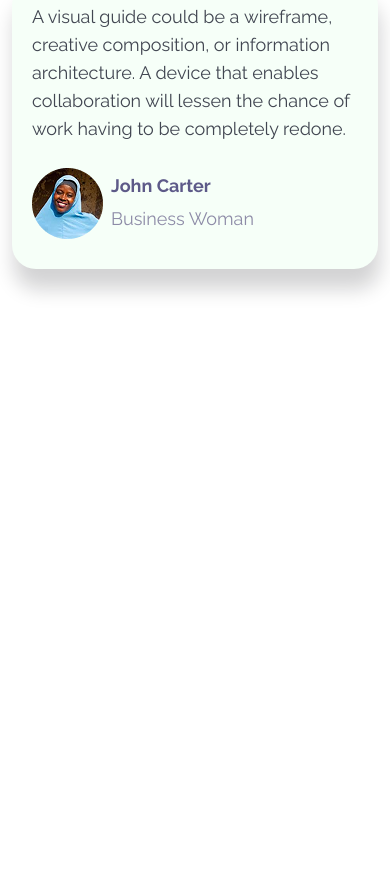
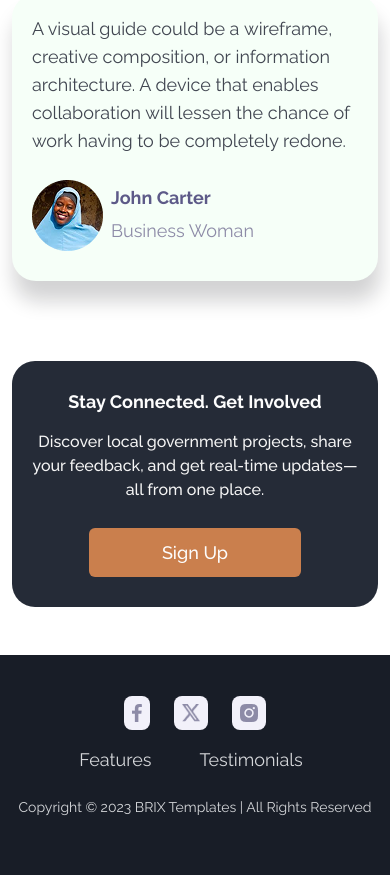
Before and after one commit to Eggys321/echo, a plain HTML site: page index.html in a window 390 px wide. Shown: the part 3431-4306 px from the top of the page. Before the commit the page ends 3748 px from the top, so only its background shows below. Drawn offline with nearby package versions, Linux system fonts and the light colour scheme.

Commit message:
feat:footer

```diff
--- a/index.html
+++ b/index.html
@@ -290,7 +290,7 @@
           <div class="py-5">
             <h4 class="py-3 text-center">PARTNERS</h4>
             <div
-              class="d-flex justify-content-between align-items-center flex-wrap gap-2 dd"
+              class="d-flex justify-content-between align-items-center flex-wrap gap-2"
             >
               <img
                 src="assets/justice-and-progess-img.png"
@@ -305,18 +305,24 @@
         </div>
       </section>
       <!-- section-4 -->
-      <section class="container">
+      <section class="container section-4">
         <h2 class="text-center">What People Say</h2>
         <div class="cards-wrapper my-5">
           <!-- div-1 -->
-          <div class="section-4-cards ">
+          <div class="section-4-cards">
             <p>
               A visual guide could be a wireframe, creative composition,
               or information architecture. A device that enables collaboration
               will lessen the chance of work having to be completely redone.
             </p>
-            <div class="d-flex align-items-center gap-2 section-4-cards-inner-div">
-              <img src="assets/john carter.png" alt="john carter" class="img-fluid"/>
+            <div
+              class="d-flex align-items-center gap-2 section-4-cards-inner-div"
+            >
+              <img
+                src="assets/john carter.png"
+                alt="john carter"
+                class="img-fluid"
+              />
               <div class="pt-3">
                 <h3>John Carter</h3>
                 <p>Business Woman</p>
@@ -324,14 +330,20 @@
             </div>
           </div>
           <!-- div-2 -->
-          <div class="section-4-cards ">
+          <div class="section-4-cards">
             <p>
               A visual guide could be a wireframe, creative composition,
               or information architecture. A device that enables collaboration
               will lessen the chance of work having to be completely redone.
             </p>
-            <div class="d-flex align-items-center gap-2 section-4-cards-inner-div">
-              <img src="assets/john carter.png" alt="john carter" class="img-fluid"/>
+            <div
+              class="d-flex align-items-center gap-2 section-4-cards-inner-div"
+            >
+              <img
+                src="assets/john carter.png"
+                alt="john carter"
+                class="img-fluid"
+              />
               <div class="pt-3">
                 <h3>John Carter</h3>
                 <p>Business Woman</p>
@@ -345,8 +357,14 @@
               or information architecture. A device that enables collaboration
               will lessen the chance of work having to be completely redone.
             </p>
-            <div class="d-flex align-items-center gap-2 section-4-cards-inner-div">
-              <img src="assets/john carter.png" alt="john carter" class="img-fluid"/>
+            <div
+              class="d-flex align-items-center gap-2 section-4-cards-inner-div"
+            >
+              <img
+                src="assets/john carter.png"
+                alt="john carter"
+                class="img-fluid"
+              />
               <div class="pt-3">
                 <h3>John Carter</h3>
                 <p>Business Woman</p>
@@ -355,7 +373,51 @@
           </div>
         </div>
       </section>
+      <!-- section-5 -->
+      <section class="container section-5 mb-5">
+        <div class="section-5-main-div">
+          <!-- div-1 -->
+          <div class="section-5-div-1">
+            <h1>Stay Connected. Get Involved</h1>
+            <p>
+              Discover local government projects, share your feedback, and get
+              real-time updates—all from one place.
+            </p>
+            <button>Sign Up</button>
+          </div>
+          <div class="section-5-div-2 d-none d-lg-block">
+            <img
+              src="assets/free-softermii-mockups-img.png"
+              alt="mock-up-img"
+            />
+          </div>
+        </div>
+      </section>
     </main>
+    <footer class="d-flex align-items-center">
+      <div class="container d-flex gap-2 flex-column-reverse flex-lg-row  d-lg-flex justify-content-lg-between align-items-center">
+        <!-- div-1 -->
+        <div class="footer-div-1">
+          <p>Copyright © 2023 BRIX Templates | All Rights Reserved</p>
+        </div>
+        <!-- div-2 -->
+        <div class=" d-flex  flex-column-reverse flex-lg-row d-lg-flex justify-content-lg-between align-items-center">
+          <ul class="d-flex gap-5 align-items-center pt-3">
+            <li class="footer-item">
+              <a class="footer-link" aria-current="page" href="#">Features</a>
+            </li>
+            <li class="footer-item">
+              <a class="footer-link" href="#">Testimonials</a>
+            </li>
+          </ul>
+          <div class="d-flex gap-4">
+            <img src="assets/fb-icon.png" alt="fb-icon"  class="footer-socials"/>
+            <img src="assets/x-icon.png" alt="x-icon"  class="footer-socials"/>
+            <img src="assets/if-icon.png" alt="ig-icon"  class="footer-socials"/>
+          </div>
+        </div>
+      </div>
+    </footer>
 
     <script
       src="https://cdn.jsdelivr.net/npm/bootstrap@5.3.8/dist/js/bootstrap.bundle.min.js"
--- a/style.css
+++ b/style.css
@@ -12,6 +12,9 @@
   --main-green-200: #d7ffe0;
   --main-green-100: #f6fff8;
   --shadow-2xl: #0a0d122e;
+  --gray-25:#FDFDFD;
+  --gray-100:#F5F5F5;
+  --gray-300:#D5D7DA;
 }
 body {
   font-family: "Raleway", sans-serif;
@@ -39,6 +42,12 @@ body {
   border-radius: 6px;
   padding: 11px 19px;
   border: 1px solid var(--brown-800);
+}
+a{
+    text-decoration: none;
+}
+ul{
+    list-style: none;
 }
 
 /* main -header */
@@ -99,6 +108,7 @@ header p {
   /* position: absolute; */
   position: fixed;
   right: 70px;
+  z-index: 1;
   /* bottom: -20; */
 }
 
@@ -179,6 +189,11 @@ header p {
   /* width: 22%; */
 }
 /* section-4 */
+.section-4 > h2{
+    color: var(--brown-800);
+    font-weight: 700;
+    font-size: 48px;
+}
 .section-4-cards {
   width: 388px;
   padding: 41px 40px;
@@ -217,6 +232,81 @@ header p {
     flex-wrap: wrap;
 }
 
+/* section-5 */
+.section-5{
+    margin-top: 350px;
+}
+
+.section-5-main-div{
+    display: flex;
+    background-color: var(--gray-800);
+    border-radius: 23px;
+    position: relative;
+    height: 403px;
+}
+
+.section-5-div-1{
+    padding: 40px 0 8px 44px;
+    max-width: 40%;
+
+}
+.section-5-div-1 button{
+background-color: var(--brown-800);
+padding: 11px 73px;
+color: var(--gray-25);
+font-weight: 500;
+font-size: 18px;
+border-radius: 6px;
+border: none;
+}
+
+.section-5-div-1 h1{
+    font-weight: 700;
+    font-size: 48px;
+    color: var(--gray-25);
+}
+.section-5-div-1 p{
+    font-weight: 500;
+    font-size: 24px;
+    color: var(--gray-100);
+}
+
+.section-5-div-2{
+    position: absolute;
+    right: 5%;
+    top: -200px;
+}
+/* footer */
+footer{
+    background-color: var(--gray-900);
+    min-height: 162px;
+}
+
+footer p{
+    color:var(--gray-300);
+    font-weight: 400;
+    font-size: 18px;
+}
+
+.footer-link{
+    color: var(--gray-300);
+    font-weight: 400;
+    font-size: 18px;
+}
+
+.footer-socials{
+    background-color: #F2F1FA;
+    padding: 12px;
+    /* max-width: 36px;
+    max-height: 36px; */
+    border-radius: 8px;
+}
+
+footer ul{
+    margin-right: 40px;
+}
+
+
 @media (max-width: 890px) {
   .section-2-div h1 {
     max-width: 100%;
@@ -247,6 +337,41 @@ header p {
     display: flex;
     justify-content: center;
     gap: 30px;
+}
+
+/* section-5 */
+.section-5{
+    margin-top: 80px;
+}
+.section-5-main-div{
+    height: 100%;
+    text-align: center;
+    padding-top: 20px;
+    padding-bottom: 20px;
+}
+.section-5-div-1{
+    padding: 10px;
+    max-width: 100%;
+
+}
+
+.section-5-div-1 h1{
+    font-size: 26px;
+}
+.section-5-div-1 p{
+    font-size: 19px;
+    padding: 10px;
+}
+/* footer */
+footer{
+    min-height: 220px;
+}
+.footer-link{
+
+    font-size: 14px;
+}
+.footer-socials{
+    padding: 8px;
 }
 }
 
@@ -340,4 +465,30 @@ header p {
   width: 100%;
   padding: 21px 20px;
 }
+.section-4 > h2{
+    padding-top: 20px;
+    font-size: 18px;
 }
+.section-5-div-1 h1{
+    font-size: 18px;
+}
+.section-5-div-1 p{
+    font-size: 16px;
+    line-height: 24px;
+    padding: 10px;
+}
+/* footer */
+
+footer p{
+    font-size: 14px;
+    text-align: center;
+}
+
+.footer-link{
+    color: var(--gray-300);
+    font-weight: 400;
+    font-size: 18px;
+}
+
+
+}
```
Also changed, not shown: assets/fb-icon.png (added), assets/free-softermii-mockups-img.png (added), assets/if-icon.png (added), assets/x-icon.png (added). Lines whose indentation alone changed are shown as unchanged.
